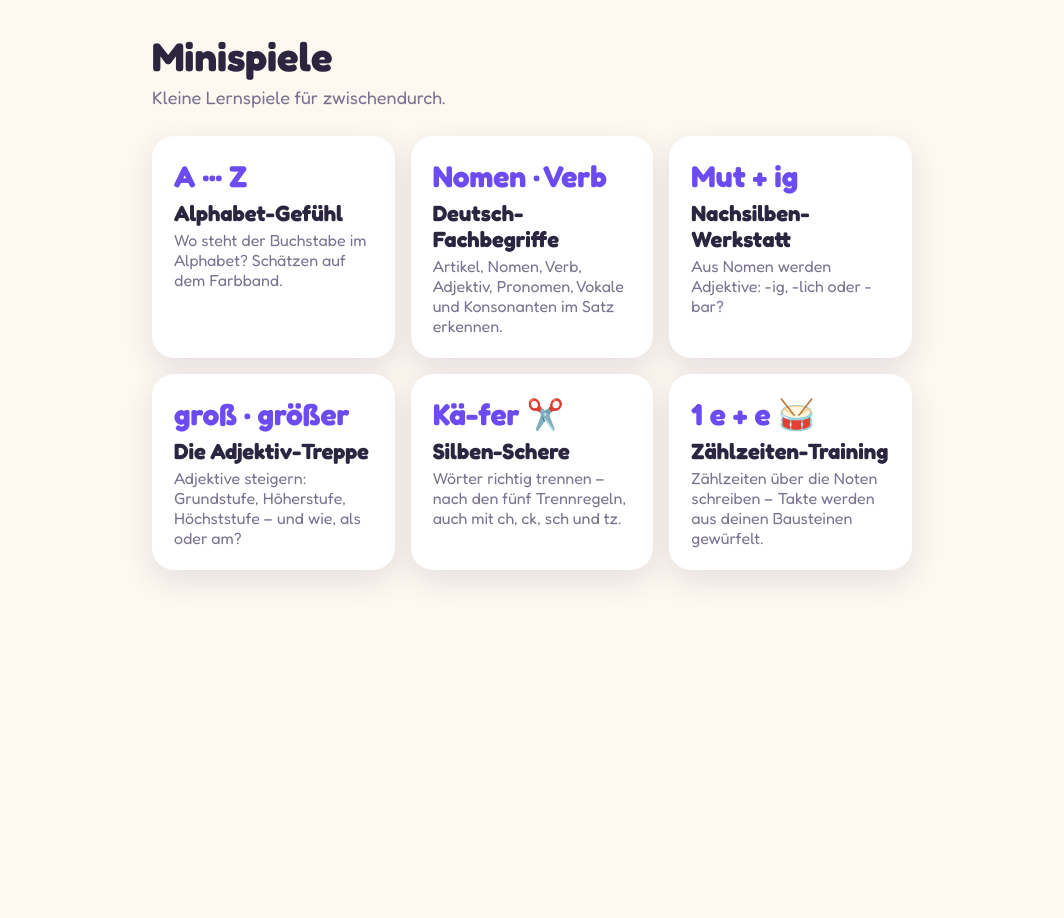
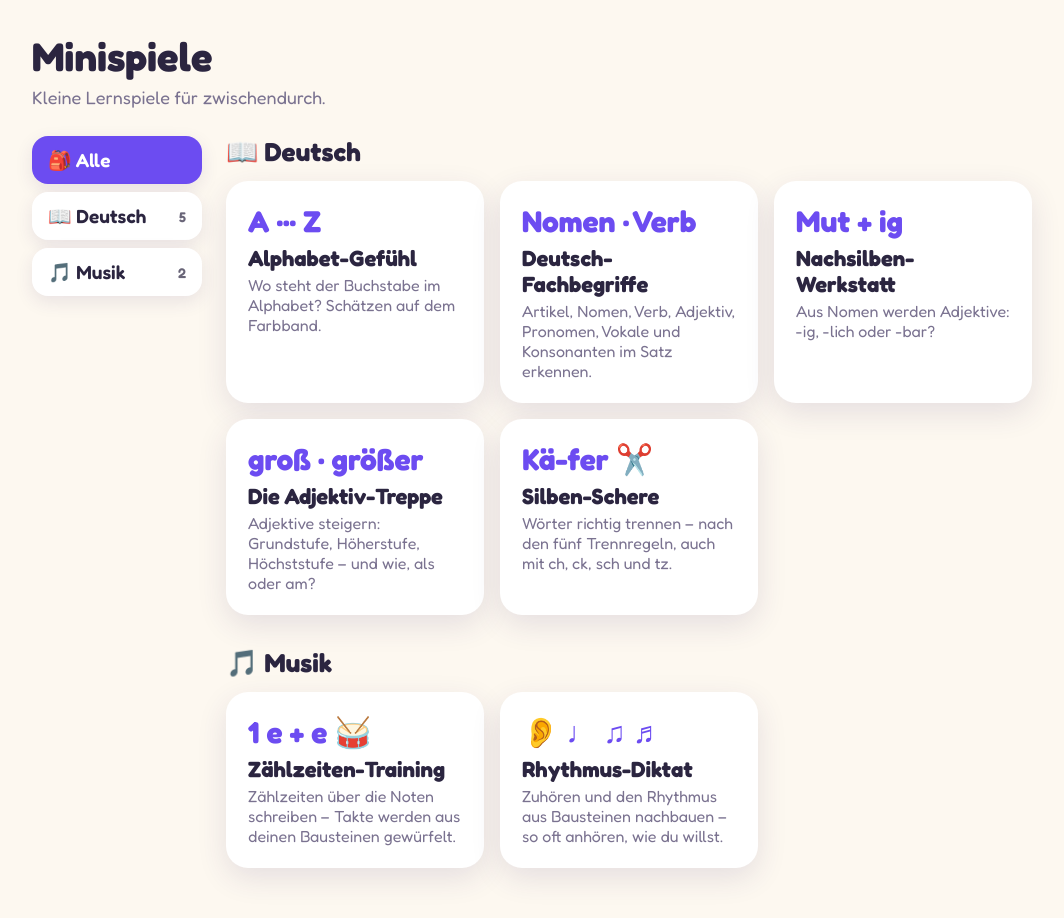
Before and after one commit to greenboy87/minispiele, a plain HTML site: page index.html in a window 1280 px wide. Shown: the whole page, without its empty margins (108-1172 px from the left). Before the commit the page ends 800 px from the top, so only its background shows below. Drawn offline with Linux system fonts and the light colour scheme.

Commit message:
Rhythmus-Diktat als Minispiel; Übersicht mit Fächer-Leiste Deutsch | Musik
Co-Authored-By: Claude Opus 5.5 <noreply@anthropic.com>

```diff
--- a/index.html
+++ b/index.html
@@ -6,12 +6,25 @@
 <title>Minispiele</title>
 <link href="https://fonts.googleapis.com/css2?family=Fredoka:wght@400;600;700&display=swap" rel="stylesheet">
 <style>
-  :root { --bg: #fdf8f0; --card: #fff; --ink: #2b2540; --muted: #7a7290; --accent: #6c4cf1; }
-  @media (prefers-color-scheme: dark) { :root { --bg: #17142a; --card: #262142; --ink: #f2eefc; --muted: #a69fc2; --accent: #9b85ff; } }
+  :root { --bg: #fdf8f0; --card: #fff; --ink: #2b2540; --muted: #7a7290; --accent: #6c4cf1; --accent-ink: #fff; }
+  @media (prefers-color-scheme: dark) { :root { --bg: #17142a; --card: #262142; --ink: #f2eefc; --muted: #a69fc2; --accent: #9b85ff; --accent-ink: #17142a; } }
   body { margin: 0; padding: 32px 16px; background: var(--bg); color: var(--ink); font-family: "Fredoka", system-ui, sans-serif; }
-  main { max-width: 760px; margin: 0 auto; }
+  main { max-width: 1000px; margin: 0 auto; }
   h1 { font-size: 40px; margin: 0 0 6px; }
   p { color: var(--muted); margin: 0 0 28px; font-size: 18px; }
+  .layout { display: flex; gap: 24px; align-items: flex-start; }
+  /* Fächer-Leiste links (auf dem Handy oben als Reihe) */
+  nav.faecher { display: flex; flex-direction: column; gap: 8px; position: sticky; top: 16px; flex: 0 0 170px; }
+  nav.faecher button { display: flex; align-items: center; gap: 10px; border: 0; background: var(--card); color: var(--ink);
+       font: inherit; font-size: 19px; font-weight: 600; text-align: left; padding: 12px 16px; border-radius: 16px; cursor: pointer;
+       box-shadow: 0 6px 18px rgba(60, 40, 110, .10); }
+  nav.faecher button:hover { outline: 2px solid var(--accent); }
+  nav.faecher button.an { background: var(--accent); color: var(--accent-ink); }
+  nav.faecher .zahl { margin-left: auto; font-size: 14px; opacity: .7; }
+  .inhalt { flex: 1; min-width: 0; }
+  section.fach { margin-bottom: 32px; }
+  section.fach h2 { font-size: 26px; margin: 0 0 14px; }
+  section.fach.weg { display: none; }
   .grid { display: grid; grid-template-columns: repeat(auto-fill, minmax(220px, 1fr)); gap: 16px; }
   a.game { display: block; background: var(--card); border-radius: 22px; padding: 22px; color: inherit; text-decoration: none;
            box-shadow: 0 10px 30px rgba(60, 40, 110, .12); transition: transform .15s; }
@@ -19,12 +32,26 @@
   .ic { font-size: 30px; font-weight: 700; color: var(--accent); }
   a.game b { display: block; font-size: 22px; margin: 6px 0 4px; }
   a.game span { color: var(--muted); }
+  @media (max-width: 640px) {
+    .layout { flex-direction: column; gap: 16px; }
+    nav.faecher { flex-direction: row; flex-wrap: wrap; position: static; flex: none; }
+    nav.faecher button { font-size: 17px; padding: 10px 14px; }
+  }
 </style>
 </head>
 <body>
 <main>
   <h1>Minispiele</h1>
   <p>Kleine Lernspiele für zwischendurch.</p>
+  <div class="layout">
+    <nav class="faecher" aria-label="Fach wählen">
+      <button type="button" data-fach="alle">🎒 Alle</button>
+      <button type="button" data-fach="deutsch">📖 Deutsch <span class="zahl"></span></button>
+      <button type="button" data-fach="musik">🎵 Musik <span class="zahl"></span></button>
+    </nav>
+    <div class="inhalt">
+      <section class="fach" id="deutsch">
+        <h2>📖 Deutsch</h2>
         <div class="grid">
           <a class="game" href="alphabet/index.html">
             <div class="ic">A ··· Z</div>
@@ -51,12 +78,47 @@
             <b>Silben-Schere</b>
             <span>Wörter richtig trennen – nach den fünf Trennregeln, auch mit ch, ck, sch und tz.</span>
           </a>
+        </div>
+      </section>
+      <section class="fach" id="musik">
+        <h2>🎵 Musik</h2>
+        <div class="grid">
           <a class="game" href="zaehlzeiten/index.html">
             <div class="ic">1 e + e 🥁</div>
             <b>Zählzeiten-Training</b>
             <span>Zählzeiten über die Noten schreiben – Takte werden aus deinen Bausteinen gewürfelt.</span>
           </a>
+          <a class="game" href="diktat/index.html">
+            <div class="ic">👂 ♩ ♫ ♬</div>
+            <b>Rhythmus-Diktat</b>
+            <span>Zuhören und den Rhythmus aus Bausteinen nachbauen – so oft anhören, wie du willst.</span>
+          </a>
+        </div>
+      </section>
+    </div>
   </div>
 </main>
+<script>
+  // Fach wählen: #deutsch / #musik im Link, sonst die letzte Wahl auf diesem Gerät
+  const KNOEPFE = document.querySelectorAll("[data-fach]");
+  KNOEPFE.forEach(b => {
+    const sec = document.getElementById(b.dataset.fach);
+    if (sec) b.querySelector(".zahl").textContent = sec.querySelectorAll("a.game").length;
+    b.addEventListener("click", () => fachZeigen(b.dataset.fach, true));
+  });
+  function fachZeigen(fach, merken) {
+    if (!["alle", "deutsch", "musik"].includes(fach)) fach = "alle";
+    KNOEPFE.forEach(b => b.classList.toggle("an", b.dataset.fach === fach));
+    document.querySelectorAll("section.fach").forEach(s => s.classList.toggle("weg", fach !== "alle" && s.id !== fach));
+    if (merken) {
+      try { localStorage.setItem("minispiele:fach", fach); } catch (e) { /* egal */ }
+      history.replaceState(null, "", fach === "alle" ? location.pathname : "#" + fach);
+    }
+  }
+  let start = location.hash.slice(1);
+  if (!start) try { start = localStorage.getItem("minispiele:fach") || "alle"; } catch (e) { start = "alle"; }
+  fachZeigen(start, false);
+  window.addEventListener("hashchange", () => fachZeigen(location.hash.slice(1), false));
+</script>
 </body>
 </html>
```
Also changed, not shown: diktat/index.html (added, +91 -0 lines), zaehlzeiten/index.html (+1 -1 lines), 1 other file. Lines whose indentation alone changed are shown as unchanged.
